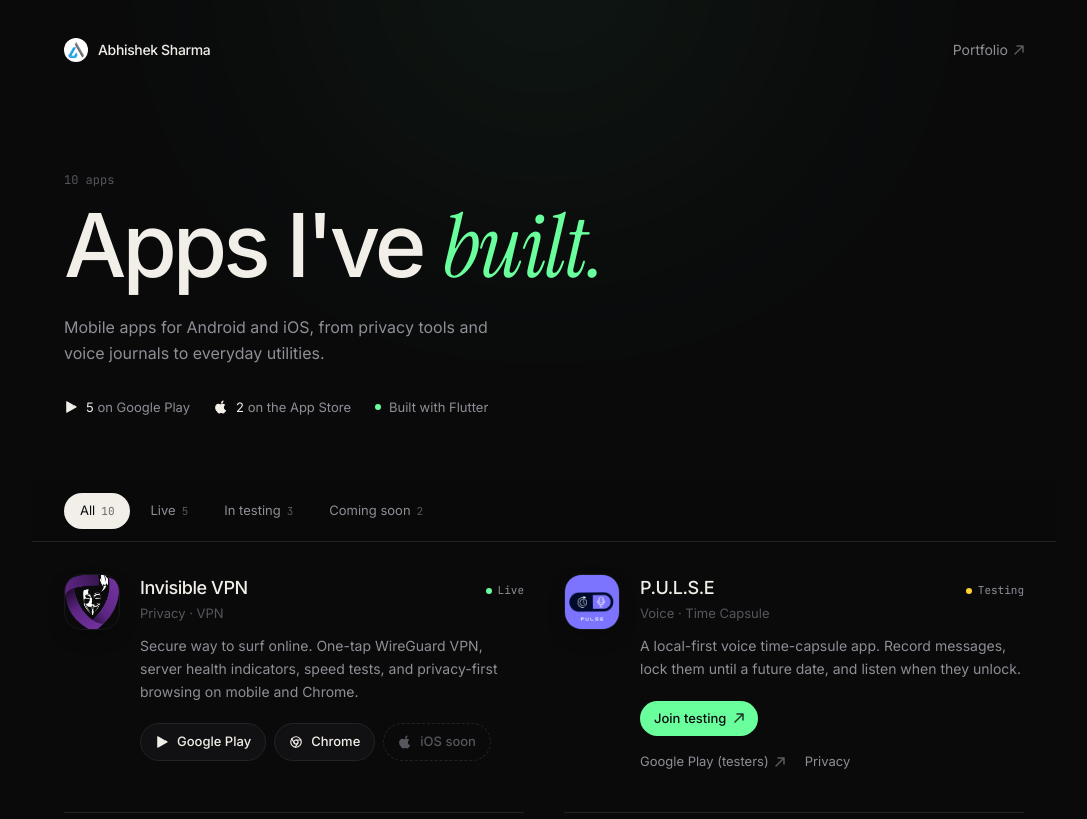
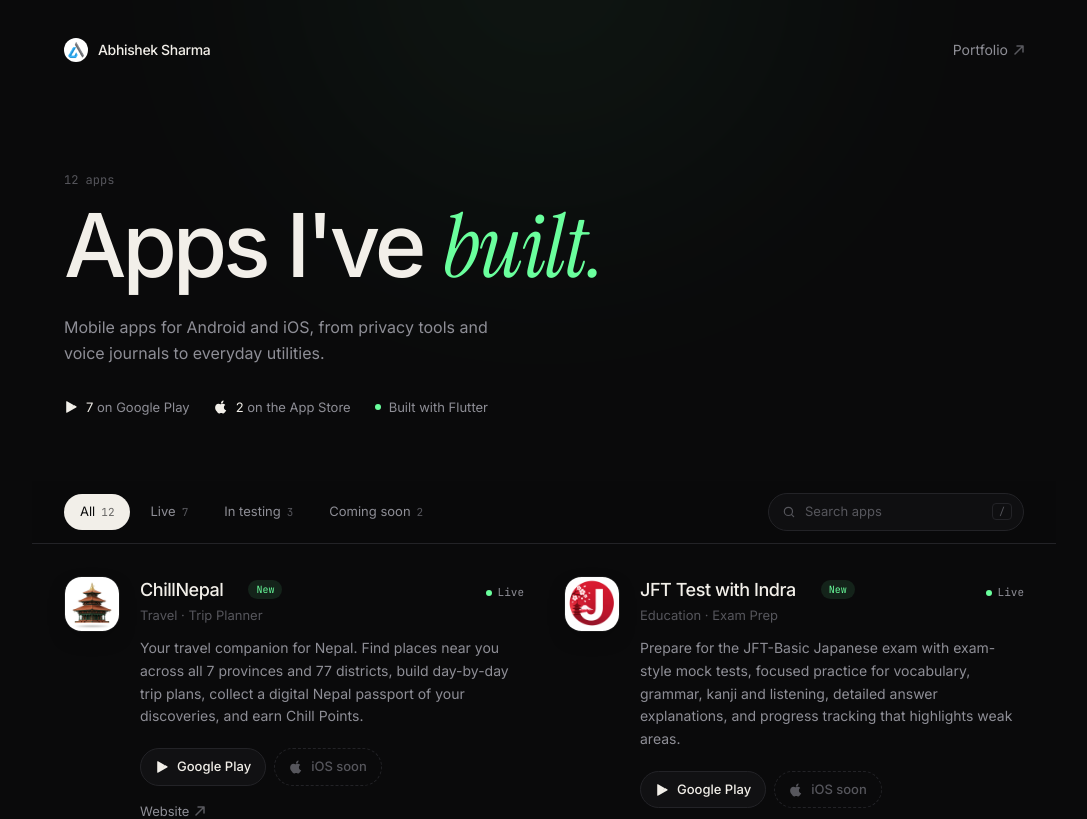
Before and after one commit to 4bhisheksharma/app-portfolio, a React (Vite) app: page / in a window 1280 px wide. Shown: the top 819 px of the page, without its empty margins (96-1183 px from the left). Built offline with nearby package versions, Linux system fonts and the light colour scheme.

Commit message:
feat: add search functionality and new ChillNepal and JFT Test apps

```diff
--- a/src/components/apps/AppCard.tsx
+++ b/src/components/apps/AppCard.tsx
@@ -8,6 +8,8 @@
   index: number
   /** Staggered entrance; only used on first load so filtering doesn't replay it. */
   stagger: boolean
+  /** Briefly emphasised after arriving from a deep link (#app-id). */
+  highlighted?: boolean
 }
 
 const statusMeta: Record<AppStatus, { label: string; dot: string }> = {
@@ -16,15 +18,18 @@
   coming_soon: { label: 'Soon', dot: 'bg-faint' },
 }
 
-export function AppCard({ app, index, stagger }: AppCardProps) {
+export function AppCard({ app, index, stagger, highlighted = false }: AppCardProps) {
   const status = statusMeta[app.status]
 
   return (
     <motion.article
+      id={app.id}
       initial={stagger ? { opacity: 0, y: 18 } : false}
       animate={{ opacity: 1, y: 0 }}
       transition={{ duration: 0.8, delay: 0.45 + index * 0.05, ease: [0.22, 1, 0.36, 1] }}
-      className="group -mx-3 my-2 flex gap-4 rounded-2xl px-3 py-5 transition-colors duration-500 hover:bg-white/[0.025] sm:gap-5 sm:py-6"
+      className={`group -mx-3 my-2 flex scroll-mt-40 gap-4 rounded-2xl px-3 py-5 transition-[background-color,box-shadow] duration-700 hover:bg-white/[0.025] sm:gap-5 sm:py-6 ${
+        highlighted ? 'bg-accent/[0.05] shadow-[inset_0_0_0_1px_rgb(106_255_157/0.35)]' : ''
+      }`}
     >
       {app.iconImage ? (
         <img
@@ -43,7 +48,20 @@
 
       <div className="min-w-0 flex-1">
         <div className="flex items-baseline justify-between gap-3">
-          <h2 className="text-lg font-medium tracking-tight">{app.name}</h2>
+          <h2 className="flex min-w-0 items-center gap-2 text-lg font-medium tracking-tight">
+            {/* the name doubles as a shareable link to this app */}
+            <a href={`#${app.id}`} className="group/name truncate">
+              {app.name}
+              <span className="ml-1.5 text-faint opacity-0 transition-opacity group-hover/name:opacity-100" aria-hidden="true">
+                #
+              </span>
+            </a>
+            {app.isNew && (
+              <span className="shrink-0 rounded-full bg-accent/10 px-2 py-0.5 font-mono text-[10px] font-normal tracking-normal text-accent">
+                New
+              </span>
+            )}
+          </h2>
           <span className="flex shrink-0 items-center gap-1.5 font-mono text-[11px] text-muted">
             <span className={`h-1.5 w-1.5 rounded-full ${status.dot}`} aria-hidden="true" />
             {status.label}
--- a/src/components/apps/AppsSection.tsx
+++ b/src/components/apps/AppsSection.tsx
@@ -1,5 +1,5 @@
 import { AnimatePresence, motion } from 'framer-motion'
-import { useRef, useState } from 'react'
+import { useEffect, useRef, useState } from 'react'
 import { useSearchParams } from 'react-router-dom'
 import type { App, AppStatus } from '../../types/app'
 import { AppCard } from './AppCard'
@@ -19,20 +19,51 @@
 
 const ease = [0.22, 1, 0.36, 1] as const
 
+function matches(app: App, query: string) {
+  if (!query) return true
+  const haystack = `${app.name} ${app.tag} ${app.category} ${app.description}`.toLowerCase()
+  return query
+    .toLowerCase()
+    .split(/\s+/)
+    .every((word) => haystack.includes(word))
+}
+
 export function AppsSection({ apps }: AppsSectionProps) {
-  // The filter lives in the URL (?filter=live) so a filtered view can be shared or bookmarked
+  // Filter and search live in the URL (?filter=live&q=vpn) so a view can be shared or bookmarked
   const [params, setParams] = useSearchParams()
   const filter = filters.find((f) => f.param && f.param === params.get('filter'))?.id ?? 'all'
+  // Typing updates local state immediately; the URL follows, so fast keystrokes are never lost
+  const [query, setQuery] = useState(() => params.get('q') ?? '')
   const [touched, setTouched] = useState(false)
+  const [highlight, setHighlight] = useState<string | null>(null)
   const tabRefs = useRef<(HTMLButtonElement | null)[]>([])
+  const searchRef = useRef<HTMLInputElement>(null)
 
-  const visible = filter === 'all' ? apps : apps.filter((app) => app.status === filter)
-  const countFor = (id: Filter) => (id === 'all' ? apps.length : apps.filter((a) => a.status === id).length)
+  const searched = apps.filter((app) => matches(app, query.trim()))
+  const visible = filter === 'all' ? searched : searched.filter((app) => app.status === filter)
+  const countFor = (id: Filter) => (id === 'all' ? searched.length : searched.filter((a) => a.status === id).length)
+
+  const setParam = (key: 'filter' | 'q', value: string) => {
+    setParams(
+      (prev) => {
+        const next = new URLSearchParams(prev)
+        if (value) next.set(key, value)
+        else next.delete(key)
+        return next
+      },
+      { replace: true, preventScrollReset: true },
+    )
+  }
+
+  const search = (value: string) => {
+    setTouched(true)
+    setQuery(value)
+    setParam('q', value.trim())
+  }
 
   const select = (index: number) => {
-    const next = filters[index]
     setTouched(true)
-    setParams(next.param ? { filter: next.param } : {}, { replace: true, preventScrollReset: true })
+    setParam('filter', filters[index].param)
   }
 
   const onKeyDown = (e: React.KeyboardEvent, index: number) => {
@@ -44,6 +75,40 @@
     tabRefs.current[next]?.focus()
   }
 
+  // "/" focuses search, like most docs and app directories
+  useEffect(() => {
+    const onKey = (e: KeyboardEvent) => {
+      const target = e.target as HTMLElement
+      if (e.key !== '/' || target.closest('input, textarea, [contenteditable], dialog')) return
+      e.preventDefault()
+      searchRef.current?.focus()
+    }
+    window.addEventListener('keydown', onKey)
+    return () => window.removeEventListener('keydown', onKey)
+  }, [])
+
+  // Deep links (#chill-nepal) scroll to the app and briefly highlight it
+  useEffect(() => {
+    const id = decodeURIComponent(window.location.hash.slice(1))
+    if (!id || !apps.some((a) => a.id === id)) return
+    const timer = window.setTimeout(() => {
+      document.getElementById(id)?.scrollIntoView({ behavior: 'smooth', block: 'center' })
+      setHighlight(id)
+    }, 700)
+    const clear = window.setTimeout(() => setHighlight(null), 3200)
+    return () => {
+      window.clearTimeout(timer)
+      window.clearTimeout(clear)
+    }
+  }, [apps])
+
+  const reset = () => {
+    setTouched(true)
+    setQuery('')
+    setParams({}, { replace: true, preventScrollReset: true })
+    searchRef.current?.focus()
+  }
+
   return (
     <section aria-label="Apps">
       {/* stays pinned while scrolling so switching views is always one tap away */}
@@ -51,9 +116,9 @@
         initial={{ opacity: 0, y: 14 }}
         animate={{ opacity: 1, y: 0 }}
         transition={{ duration: 0.8, delay: 0.4, ease }}
-        className="sticky top-0 z-20 -mx-5 border-b border-line bg-bg/85 px-5 py-3 backdrop-blur-xl sm:-mx-8 sm:px-8"
+        className="sticky top-0 z-20 -mx-5 flex flex-col gap-2 border-b border-line bg-bg/85 px-5 py-3 backdrop-blur-xl sm:-mx-8 sm:flex-row sm:items-center sm:justify-between sm:gap-4 sm:px-8"
       >
-        <div role="tablist" aria-label="Filter apps" className="no-scrollbar isolate flex gap-1 overflow-x-auto">
+        <div role="tablist" aria-label="Filter apps" className="no-scrollbar isolate -mx-1 flex gap-1 overflow-x-auto px-1">
           {filters.map((f, index) => {
             const selected = filter === f.id
             return (
@@ -88,7 +153,60 @@
             )
           })}
         </div>
+
+        <label className="group/search relative flex items-center sm:w-64">
+          <span className="sr-only">Search apps</span>
+          <svg
+            width="14"
+            height="14"
+            viewBox="0 0 24 24"
+            fill="none"
+            stroke="currentColor"
+            strokeWidth="2"
+            strokeLinecap="round"
+            aria-hidden="true"
+            className="pointer-events-none absolute left-3.5 text-faint transition-colors group-focus-within/search:text-fg"
+          >
+            <circle cx="11" cy="11" r="7" />
+            <path d="m20 20-3.5-3.5" />
+          </svg>
+          <input
+            ref={searchRef}
+            type="search"
+            value={query}
+            onChange={(e) => search(e.target.value)}
+            onKeyDown={(e) => {
+              if (e.key === 'Escape') {
+                search('')
+                e.currentTarget.blur()
+              }
+            }}
+            placeholder="Search apps"
+            autoComplete="off"
+            className="w-full rounded-full border border-line bg-card/80 py-2 pl-9 pr-9 text-base text-fg outline-none transition-colors placeholder:text-faint focus:border-white/20 sm:text-[13px] [&::-webkit-search-cancel-button]:hidden"
+          />
+          {query ? (
+            <button
+              type="button"
+              onClick={() => search('')}
+              aria-label="Clear search"
+              className="absolute right-2 flex h-6 w-6 cursor-pointer items-center justify-center rounded-full text-muted transition-colors hover:bg-white/[0.06] hover:text-fg"
+            >
+              <svg width="10" height="10" viewBox="0 0 10 10" fill="none" aria-hidden="true">
+                <path d="M1 1l8 8M9 1L1 9" stroke="currentColor" strokeWidth="1.5" strokeLinecap="round" />
+              </svg>
+            </button>
+          ) : (
+            <kbd className="pointer-events-none absolute right-3 hidden rounded border border-line px-1.5 font-mono text-[10px] text-faint sm:block">
+              /
+            </kbd>
+          )}
+        </label>
       </motion.div>
+
+      <p className="sr-only" aria-live="polite">
+        {visible.length} {visible.length === 1 ? 'app' : 'apps'} shown
+      </p>
 
       <ul id="apps-list" role="tabpanel" className="grid md:grid-cols-2 md:gap-x-10">
         <AnimatePresence mode="popLayout" initial={false}>
@@ -102,11 +220,33 @@
               transition={{ duration: 0.5, ease }}
               className="border-b border-line"
             >
-              <AppCard app={app} index={index} stagger={!touched} />
+              <AppCard app={app} index={index} stagger={!touched} highlighted={highlight === app.id} />
             </motion.li>
           ))}
         </AnimatePresence>
       </ul>
+
+      <AnimatePresence>
+        {visible.length === 0 && (
+          <motion.div
+            initial={{ opacity: 0, y: 8 }}
+            animate={{ opacity: 1, y: 0 }}
+            exit={{ opacity: 0 }}
+            transition={{ duration: 0.4, ease }}
+            className="py-20 text-center"
+          >
+            <p className="text-fg">No apps match {query ? <>&ldquo;{query}&rdquo;</> : 'this filter'}.</p>
+            <p className="mt-1 text-sm text-muted">Try another word, or browse everything.</p>
+            <button
+              type="button"
+              onClick={reset}
+              className="mt-6 cursor-pointer rounded-full border border-line px-4 py-2 text-[13px] text-fg transition-colors hover:border-white/20 hover:bg-white/[0.04]"
+            >
+              Show all apps
+            </button>
+          </motion.div>
+        )}
+      </AnimatePresence>
     </section>
   )
 }
--- a/src/data/apps.ts
+++ b/src/data/apps.ts
@@ -1,6 +1,38 @@
 import type { App } from '../types/app'
 
 export const apps: App[] = [
+  {
+    id: 'chill-nepal',
+    number: '11',
+    tag: 'Travel',
+    category: 'Trip Planner',
+    name: 'ChillNepal',
+    description:
+      'Your travel companion for Nepal. Find places near you across all 7 provinces and 77 districts, build day-by-day trip plans, collect a digital Nepal passport of your discoveries, and earn Chill Points.',
+    icon: 'compass',
+    status: 'live',
+    isNew: true,
+    iconImage: '/apps/chill-nepal.jpg',
+    playStoreUrl: 'https://play.google.com/store/apps/details?id=com.illuminati.chillnepal',
+    websiteUrl: 'https://www.chillnepal.app/',
+    iosComingSoon: true,
+  },
+  {
+    id: 'jft-test',
+    number: '12',
+    tag: 'Education',
+    category: 'Exam Prep',
+    name: 'JFT Test with Indra',
+    description:
+      'Prepare for the JFT-Basic Japanese exam with exam-style mock tests, focused practice for vocabulary, grammar, kanji and listening, detailed answer explanations, and progress tracking that highlights weak areas.',
+    icon: 'ledger',
+    status: 'live',
+    isNew: true,
+    iconImage: '/apps/jft.jpg',
+    playStoreUrl: 'https://play.google.com/store/apps/details?id=com.illuminati.jft.app',
+    websiteUrl: 'https://thejfttest.com/',
+    iosComingSoon: true,
+  },
   {
     id: 'invisible-vpn',
     number: '01',
--- a/src/types/app.ts
+++ b/src/types/app.ts
@@ -30,6 +30,8 @@
   privacyUrl?: string
   iosComingSoon?: boolean
   closedTesting?: boolean
+  /** Recently released; shows a "New" badge */
+  isNew?: boolean
 }
 
 export interface SiteConfig {
```
Also changed, not shown: public/apps/chill-nepal.jpg (added), public/apps/jft.jpg (added).
